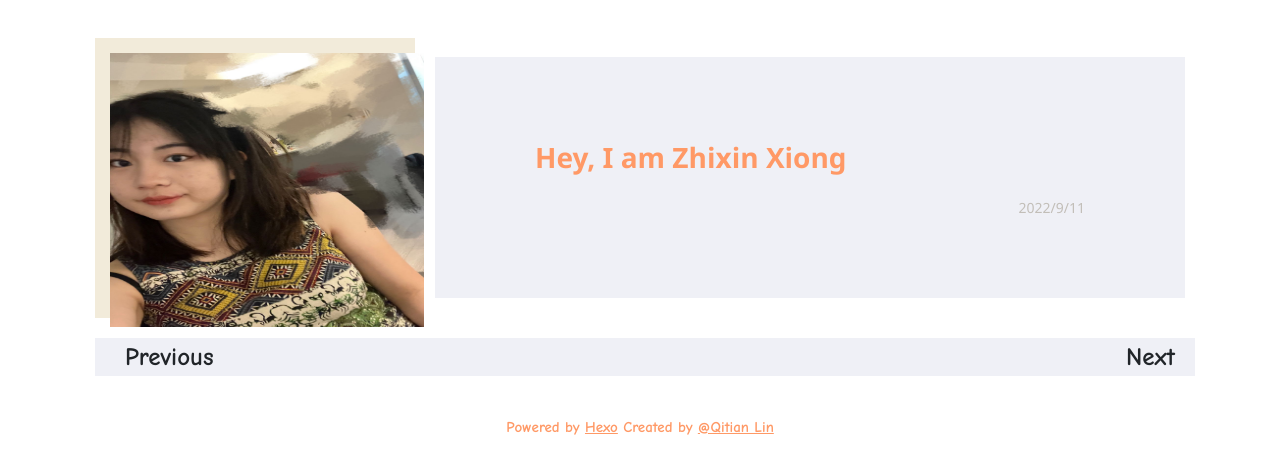
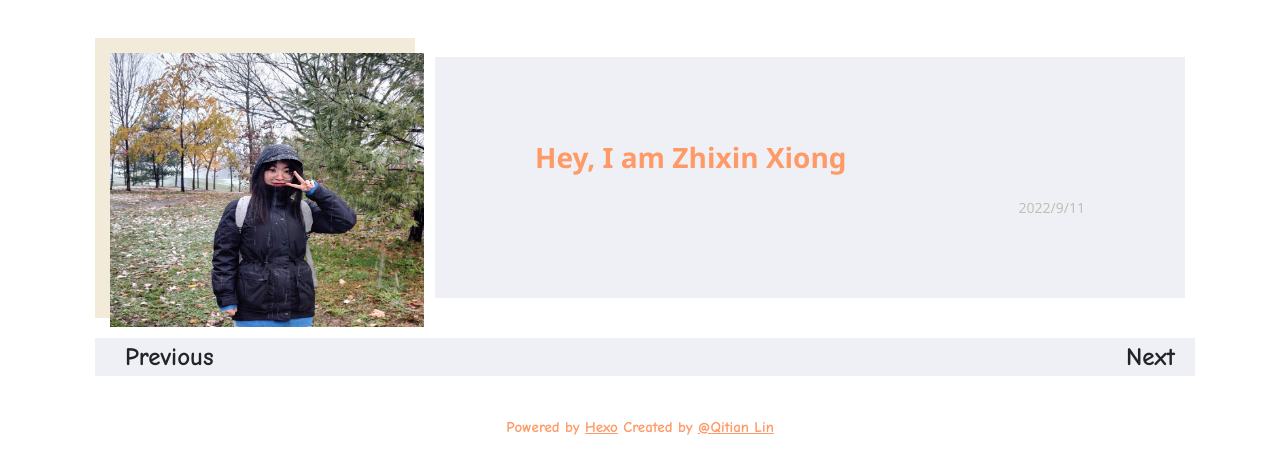
Before and after one commit to X-Xin6/X-Xin6.github.io, a plain HTML site: page index.html in a window 1280 px wide. Shown: the part 164-638 px from the top of the page. Drawn offline with nearby package versions, Linux system fonts and the light colour scheme.

Commit message:
update profile pic

```diff
--- a/index.html
+++ b/index.html
@@ -58,7 +58,7 @@
     <div class="blog-excerpt">
 
     <div class="image-wrapper">
-      <img src="css/zhixin_profile.jpeg" alt="">
+      <img src="css/zhixin_profile2.jpeg" alt="">
         <!-- <img src="https://images.unsplash.com/photo-1494548162494-384bba4ab999?ixlib=rb-1.2.1&ixid=eyJhcHBfaWQiOjEyMDd9&w=1000&q=80" alt="">
         -->
     </div>
```
Also changed, not shown: css/zhixin_profile2.jpeg (added).
